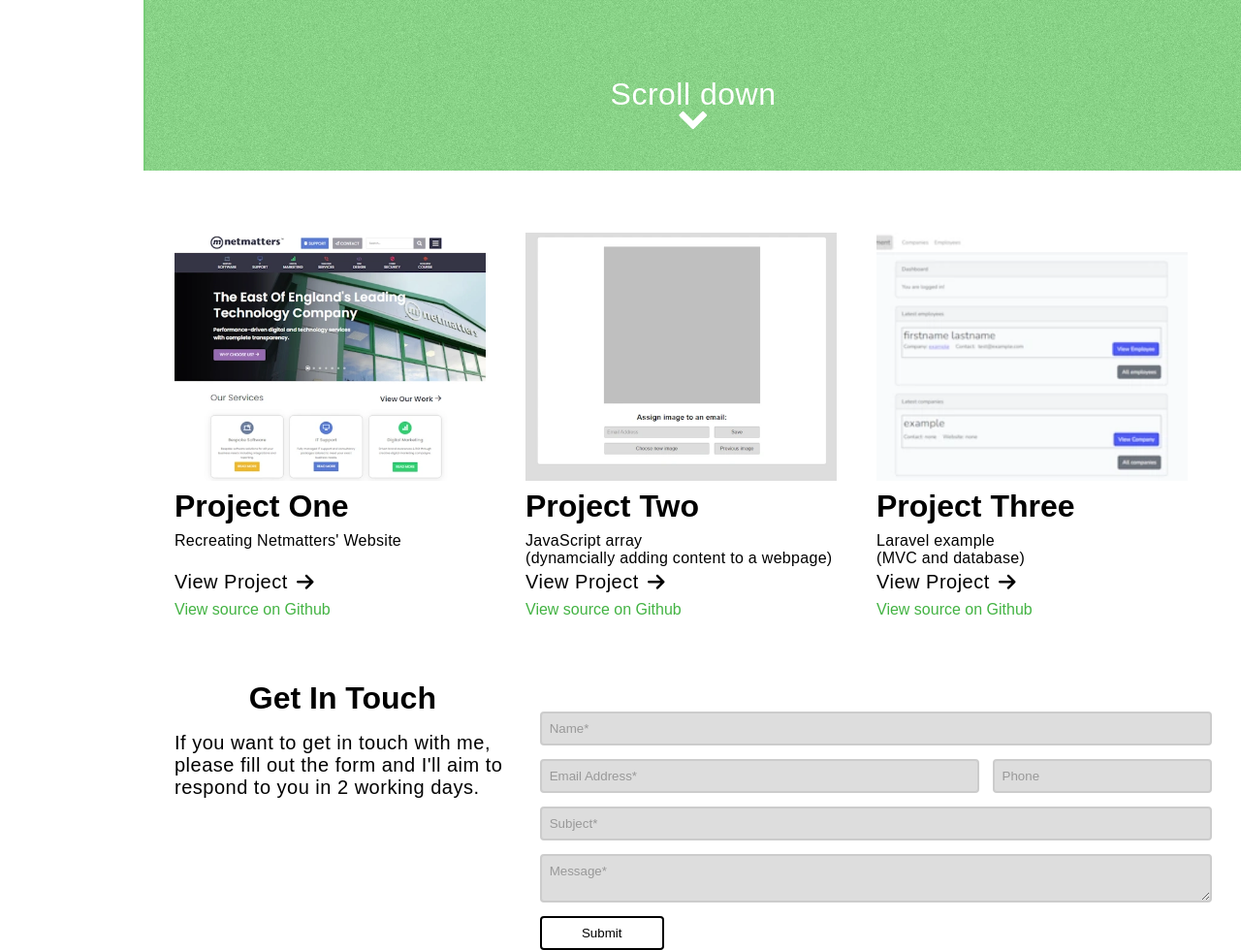
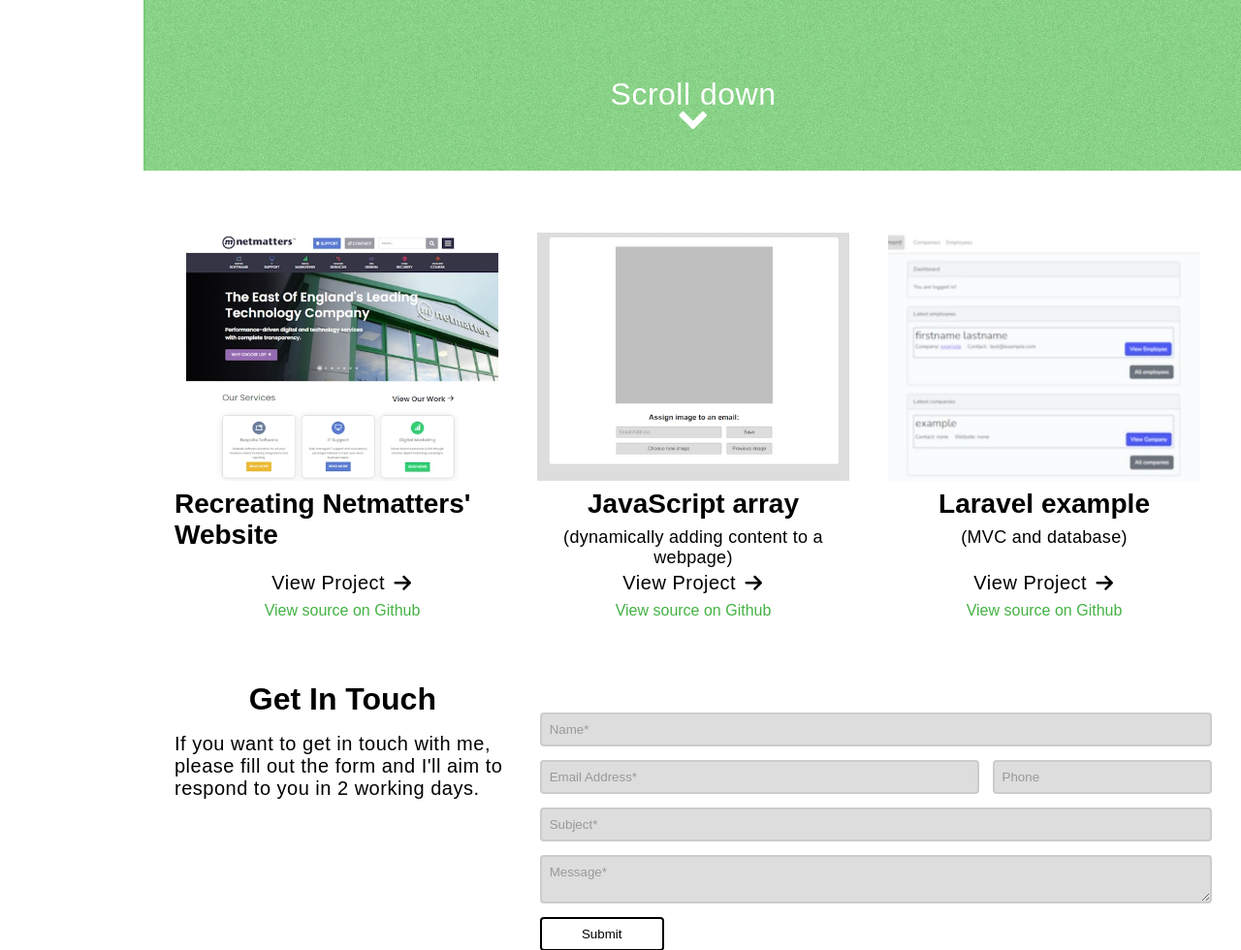
Before and after one commit to 7761279b-c739-4152-a1e2-9850adba1b8c/portfolio, a PHP site: page / in a window 1280 px wide. Shown: the part 624-1604 px from the top of the page at 97% size. Run offline with PHP 8.4, Linux system fonts and the light colour scheme.

Commit message:
adjust project styling

```diff
--- a/website/index.php
+++ b/website/index.php
@@ -35,8 +35,8 @@ require 'parts/header.php';
         <div>
             <a class="project" href="http://netmatters.joshua-goodall.netmatters-scs.co.uk/" target="_blank">
                 <img src="img/recreating-netmatters.webp" class="project-img" alt="preview of recreating netmatters' website project" />
-                <h2>Project One</h2>
-                <p class="description">Recreating Netmatters' Website</p>
+                <h2>Recreating Netmatters' Website</h2>
+                <p class="description"></p>
                 <p class="view">View Project <span class="icon-right"></span></p>
             </a>
             <a class="gh" href="https://github.com/7761279b-c739-4152-a1e2-9850adba1b8c/Netmatters-homepage" target="_blank">View source on Github</a>
@@ -44,8 +44,8 @@ require 'parts/header.php';
         <div>
             <a class="project" href="http://js-array.joshua-goodall.netmatters-scs.co.uk/" target="_blank">
                 <img src="img/js-arrays.webp" class="project-img" alt="preview of js arrays project" />
-                <h2>Project Two</h2>
-                <p class="description">JavaScript array<br>(dynamcially adding content to a webpage)</p>
+                <h2>JavaScript array</h2>
+                <p class="description">(dynamically adding content to a webpage)</p>
                 <p class="view">View Project <span class="icon-right"></span></p>
             </a>
             <a class="gh" href="https://github.com/7761279b-c739-4152-a1e2-9850adba1b8c/js-array" target="_blank">View source on Github</a>
@@ -53,8 +53,8 @@ require 'parts/header.php';
         <div>
             <a class="project" href="http://laravel.joshua-goodall.netmatters-scs.co.uk" target="_blank">
                 <img src="img/laravel.webp" class="project-img" alt="preview of laravel example" />
-                <h2>Project Three</h2>
-                <p class="description">Laravel example<br>(MVC and database)
+                <h2>Laravel example</h2>
+                <p class="description">(MVC and database)</p>
                 <p class="view">View Project <span class="icon-right"></span></p>
             </a>
             <a class="gh" href="https://github.com/7761279b-c739-4152-a1e2-9850adba1b8c/Laravel-assessment" target="_blank">View source on Github</a>
--- a/website/scss/_projects.scss
+++ b/website/scss/_projects.scss
@@ -23,6 +23,7 @@
         display: flex;
         flex-direction: column;
         margin-bottom: rems(8px);
+        align-items: center;
 
         img {
             width: 100%;
@@ -32,7 +33,7 @@
 
         h2 {
             text-align: left;
-            font-size: rems(32px);
+            font-size: rems(28px);
             margin: rems(8px) 0;
         }
         p {
@@ -46,9 +47,10 @@
             gap: rems(8px);
         }
         .description {
-            font-size: rems(16px);
+            font-size: rems(18px);
             letter-spacing: rems(0.3px);
             margin-bottom: rems(4px);
+            text-align: center;
         }
 
         &:hover {
@@ -63,6 +65,7 @@
     }
 
     a.gh {
+        text-align: center;
         color: darken($color-theme, 15%);
         transition: .25s ease;
         &:hover {
```
Also changed, not shown: website/css/styles.css.
